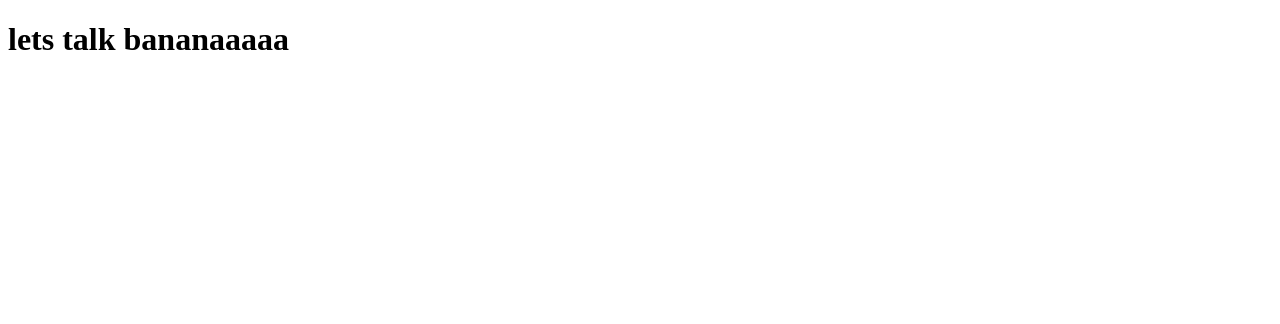
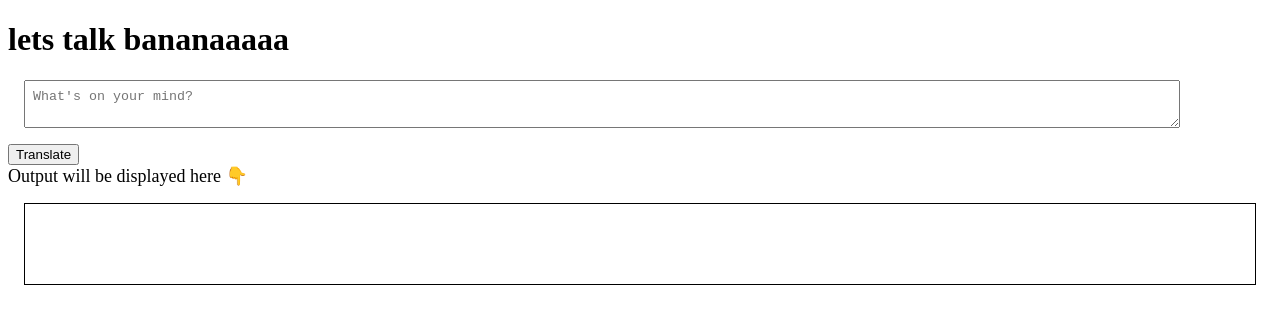
Before and after one commit to ankit1595/minion-speak-app, a plain HTML site: page index.html in a window 1280 px wide. Drawn offline with Linux system fonts and the light colour scheme.

Commit message:
button, textarea & output
learned querySelector(), addEventListener(); read data from textarea & div also write to div-output box

```diff
--- a/app.js
+++ b/app.js
@@ -1,4 +1,11 @@
-console.log("Script successfully running from other file");
+var btnTranslate = document.querySelector("#btn-translate");
+var txtInput = document.querySelector("#txt-input");
+var txtOutput = document.querySelector("#txt-output");
 
-// prompt("Hi! Can I ask you a question?");
-// alert("MY name is ankit. if you are going to ask this..");
+function clickEventHandler() {
+    console.log("clicked");
+    console.log("Text inside text area - ", txtInput.value);
+    txtOutput.innerText="Text will be copied from input " + txtInput.value;
+}
+
+btnTranslate.addEventListener("click", clickEventHandler);
--- a/index.html
+++ b/index.html
@@ -5,9 +5,14 @@
     <meta http-equiv="X-UA-Compatible" content="IE=edge">
     <meta name="viewport" content="width=device-width, initial-scale=1.0">
     <title>Minion speak App | Ankit Sharma</title>
+    <link rel="stylesheet" href="styles.css">
 </head>
 <body>
     <h1>lets talk bananaaaaa</h1>
+    <textarea placeholder="What's on your mind?" id="txt-input"></textarea>
+    <button id="btn-translate">Translate</button>
+    <div style="font-size: large;">Output will be displayed here 👇</div>
+    <div id="txt-output"></div>
     <script src="/app.js" type="text/javascript"></script>
 </body>
 </html>
--- /dev/null
+++ b/styles.css
@@ -0,0 +1,15 @@
+textarea{
+    width: 90%;
+    padding: 0.5rem;
+    display: block;
+    margin: 1rem;
+}
+
+#txt-output{
+    display: block;
+    /* width: 90%; */
+    border-style:solid;
+    border-width: 0.5mm;
+    height: 10vh;
+    margin: 1rem;
+}
```
